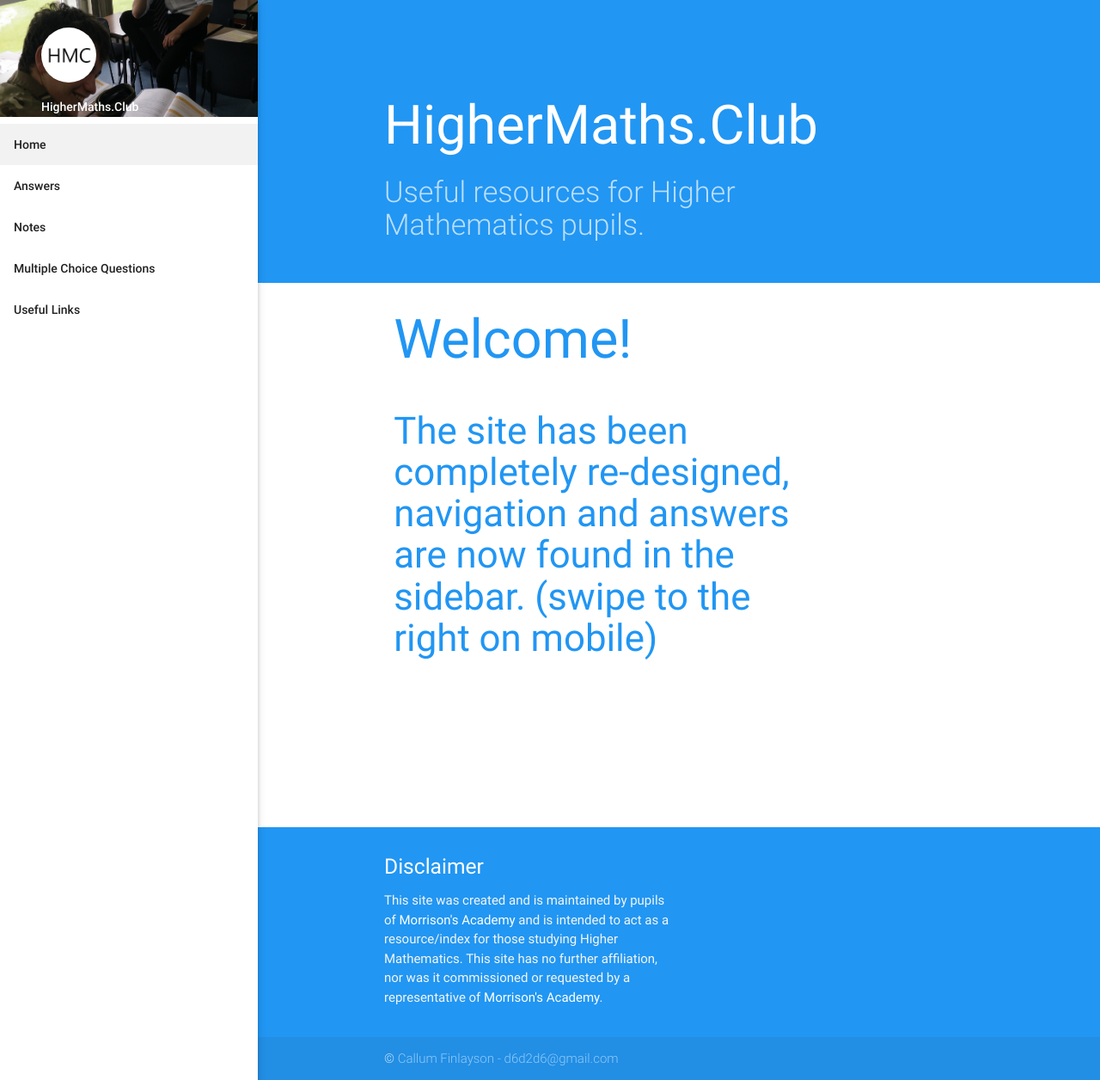
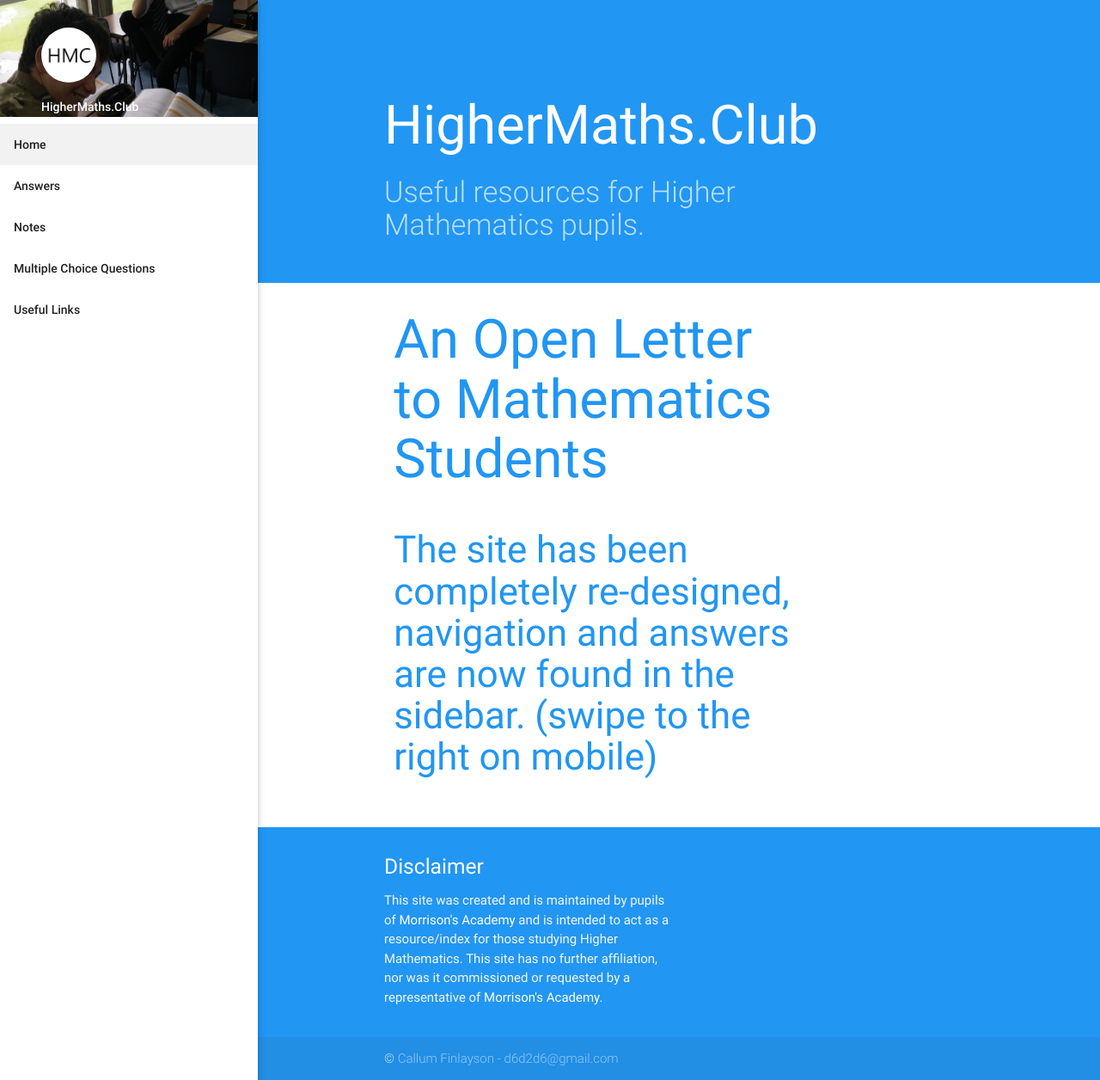
Before and after one commit to Harctona/MASecurity, a Jekyll site: the page built from index.html, in a window 1280 px wide and 1256 px high. Shown: the whole window at 86% size. Built offline with Jekyll 4.4.1, drawn with Linux system fonts in a browser that asks for light colours; nearby versions of some CDN libraries.

Commit message:
test cause i really dont know how this will go

```diff
--- a/index.html
+++ b/index.html
@@ -5,5 +5,5 @@ subtitle: "home"
 desc: "Useful resources for Higher Mathematics pupils."
 permalink: /
 ---
-<h1 class="col s12 header blue-text">Welcome!</h1>
-<h3 class="col s12 header blue-text">The site has been completely re-designed, navigation and answers are now found in the sidebar. (swipe to the right on mobile)</h3>
+<h1 class="col s12 header blue-text">An Open Letter to Mathematics Students</h1>
+<h3 class="col s12 blue-text">The site has been completely re-designed, navigation and answers are now found in the sidebar. (swipe to the right on mobile)</h3>
```
